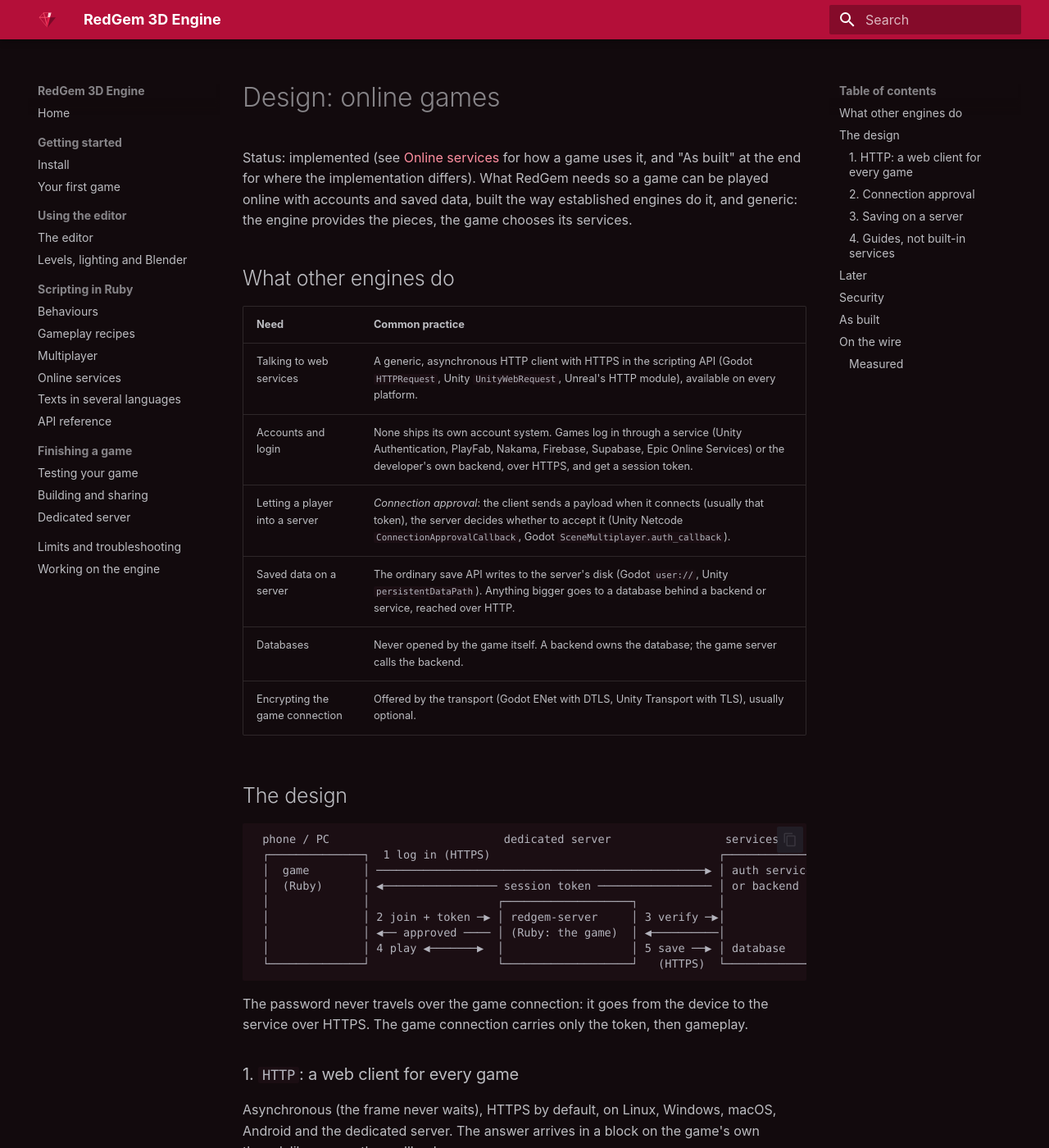
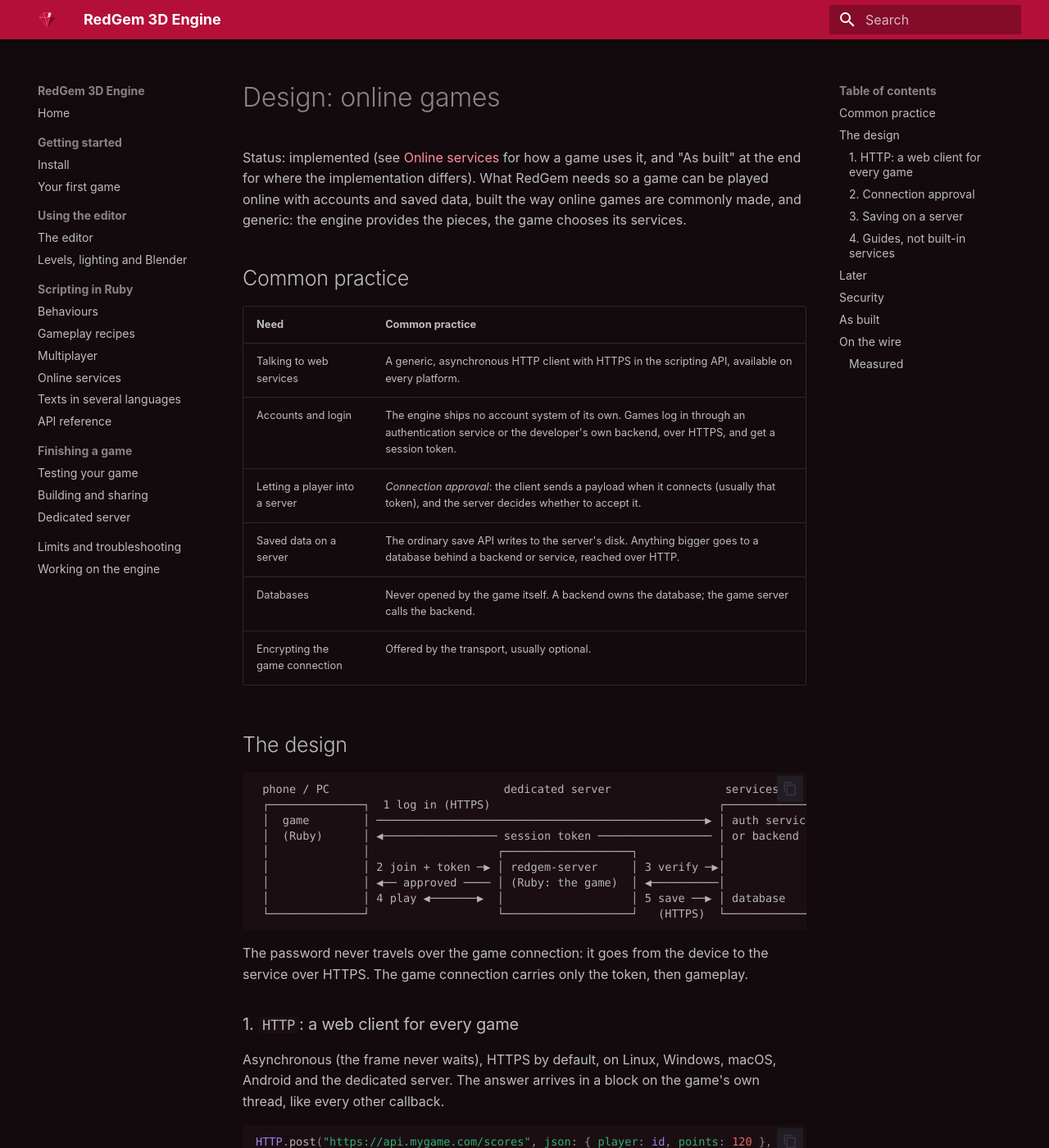
Before and after one commit to carlosdanielpohlod/redgem, an MkDocs documentation site: the page built from docs/design/online.md, in a window 1280 px wide and 1400 px high. Shown: the whole window at 82% size. Built offline with MkDocs 1.6.1 and Material for MkDocs 9.7.7, drawn with Linux system fonts in a browser that asks for light colours.

Commit message:
Describe common online practice in the design note without naming products

```diff
--- a/docs/design/online.md
+++ b/docs/design/online.md
@@ -2,19 +2,19 @@
 
 Status: implemented (see [Online services](../scripting/online-services.md) for how a game uses it,
 and "As built" at the end for where the implementation differs). What RedGem needs so a game can
-be played online with accounts and saved data, built the way established engines do it, and
+be played online with accounts and saved data, built the way online games are commonly made, and
 generic: the engine provides the pieces, the game chooses its services.
 
-## What other engines do
+## Common practice
 
 | Need | Common practice |
 |------|-----------------|
-| Talking to web services | A generic, asynchronous HTTP client with HTTPS in the scripting API (Godot `HTTPRequest`, Unity `UnityWebRequest`, Unreal's HTTP module), available on every platform. |
-| Accounts and login | None ships its own account system. Games log in through a service (Unity Authentication, PlayFab, Nakama, Firebase, Supabase, Epic Online Services) or the developer's own backend, over HTTPS, and get a session token. |
-| Letting a player into a server | *Connection approval*: the client sends a payload when it connects (usually that token), the server decides whether to accept it (Unity Netcode `ConnectionApprovalCallback`, Godot `SceneMultiplayer.auth_callback`). |
-| Saved data on a server | The ordinary save API writes to the server's disk (Godot `user://`, Unity `persistentDataPath`). Anything bigger goes to a database behind a backend or service, reached over HTTP. |
+| Talking to web services | A generic, asynchronous HTTP client with HTTPS in the scripting API, available on every platform. |
+| Accounts and login | The engine ships no account system of its own. Games log in through an authentication service or the developer's own backend, over HTTPS, and get a session token. |
+| Letting a player into a server | *Connection approval*: the client sends a payload when it connects (usually that token), and the server decides whether to accept it. |
+| Saved data on a server | The ordinary save API writes to the server's disk. Anything bigger goes to a database behind a backend or service, reached over HTTP. |
 | Databases | Never opened by the game itself. A backend owns the database; the game server calls the backend. |
-| Encrypting the game connection | Offered by the transport (Godot ENet with DTLS, Unity Transport with TLS), usually optional. |
+| Encrypting the game connection | Offered by the transport, usually optional. |
 
 ## The design
 
```
